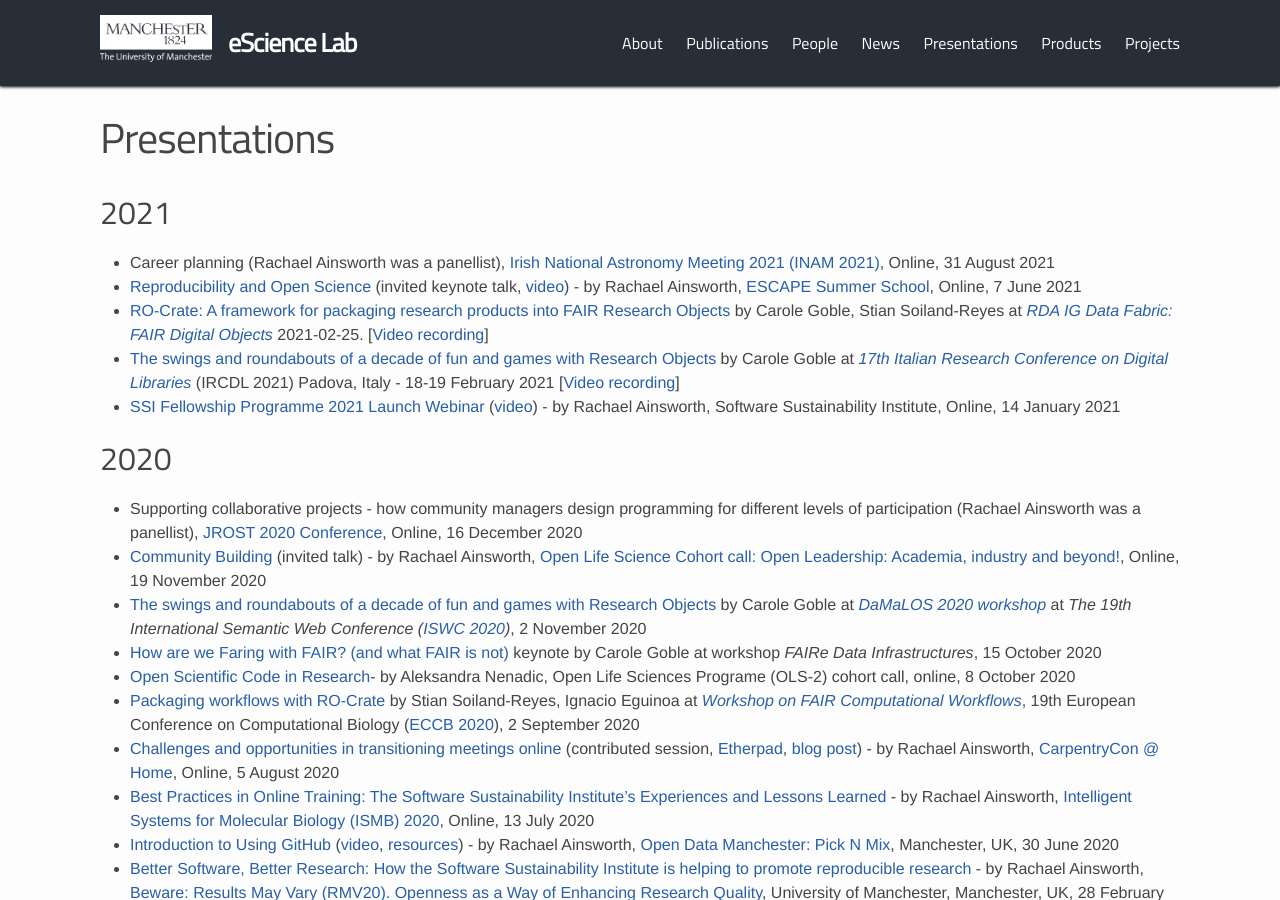
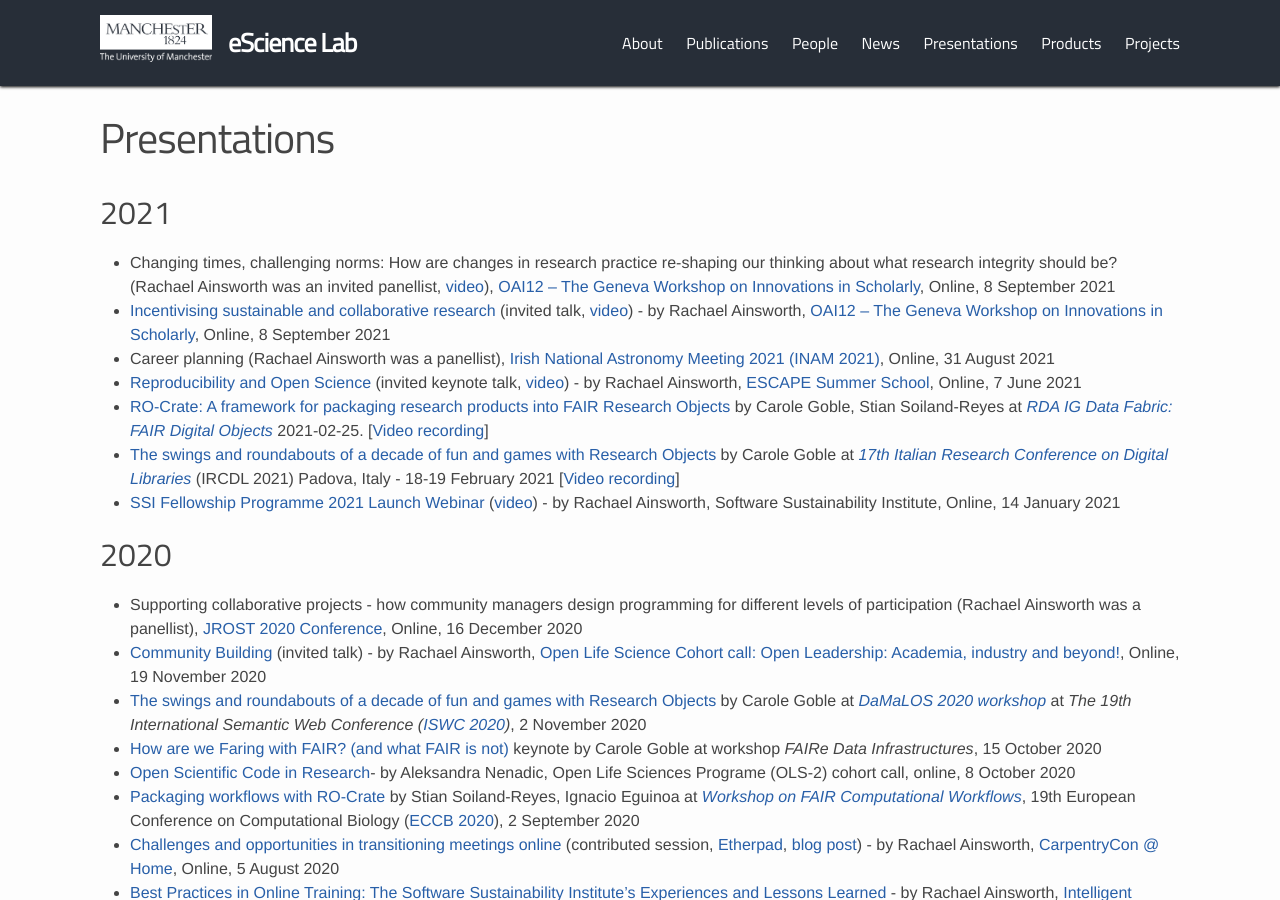
Before and after one commit to eScienceLab/eScienceLab.github.io, a Jekyll site: the page built from publications/presentations.md, in a window 1280 px wide and 900 px high. Built offline with Jekyll 4.4.1, drawn with Linux system fonts in a browser that asks for light colours; comment, search, counter and statistics services are not loaded.

Commit message:
Update presentations.md

```diff
--- a/publications/presentations.md
+++ b/publications/presentations.md
@@ -9,6 +9,8 @@
 
 ## 2021
 
+* Changing times, challenging norms: How are changes in research practice re-shaping our thinking about what research integrity should be? (Rachael Ainsworth was an invited panellist, [video](https://vimeo.com/588305806#t=7035s)), [OAI12 – The Geneva Workshop on Innovations in Scholarly](https://oai.events/oai12/), Online, 8 September 2021
+* [Incentivising sustainable and collaborative research](https://doi.org/10.6084/m9.figshare.14986890) (invited talk, [video](https://vimeo.com/588305806#t=1500s)) - by Rachael Ainsworth, [OAI12 – The Geneva Workshop on Innovations in Scholarly](https://oai.events/oai12/), Online, 8 September 2021
 * Career planning (Rachael Ainsworth was a panellist), [Irish National Astronomy Meeting 2021 (INAM 2021)](https://astronomers.ie/inam-2021/), Online, 31 August 2021
 * [Reproducibility and Open Science](https://doi.org/10.6084/m9.figshare.14710110) (invited keynote talk, [video](https://youtu.be/TkIZ4FIGfBc)) - by Rachael Ainsworth, [ESCAPE Summer School](https://indico.in2p3.fr/event/20306/), Online, 7 June 2021
 * [RO-Crate: A framework for packaging research products into FAIR Research Objects](https://www.slideshare.net/carolegoble/rocrate-a-framework-for-packaging-research-products-into-fair-research-objects) by Carole Goble, Stian Soiland-Reyes at
```
